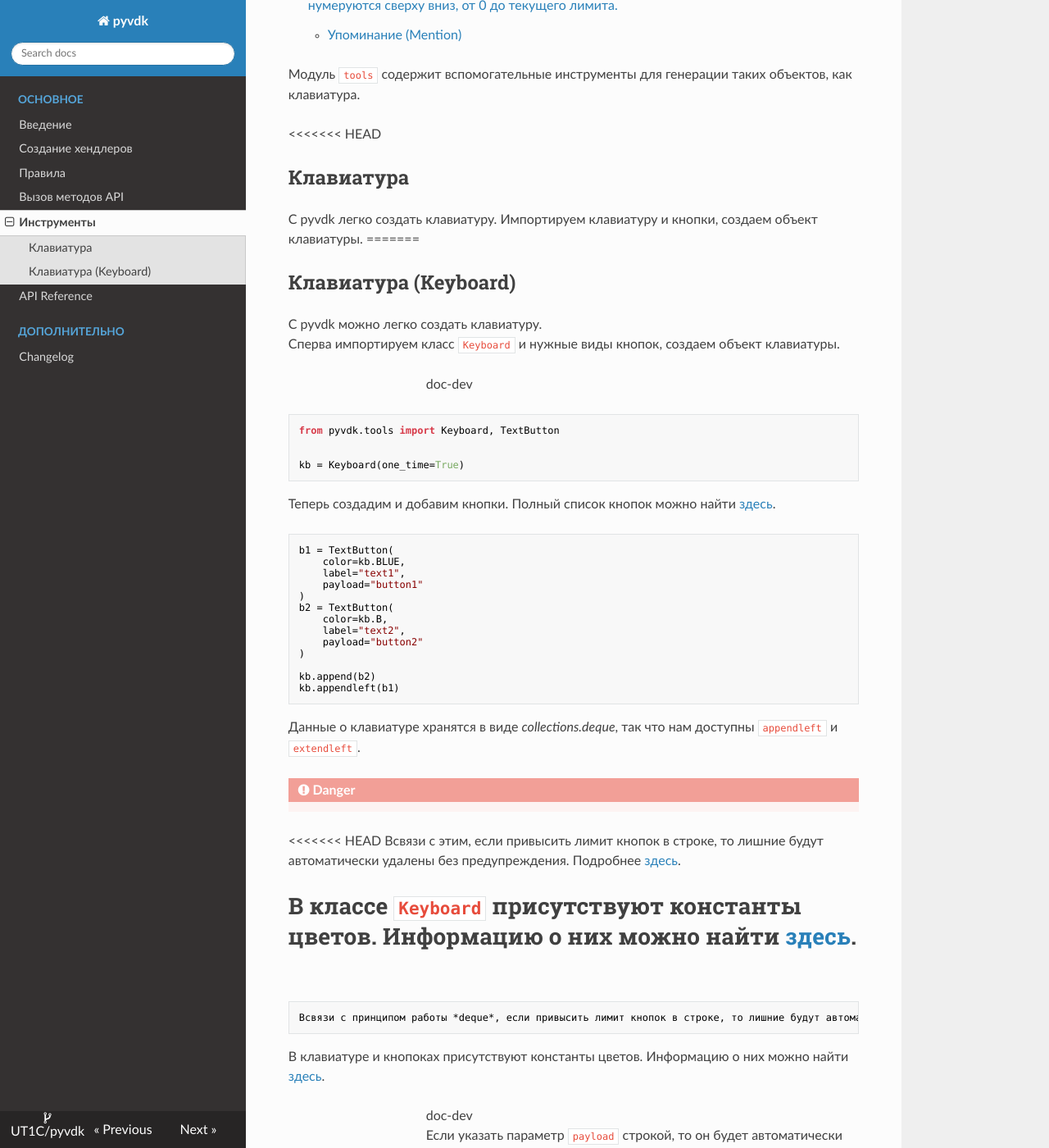
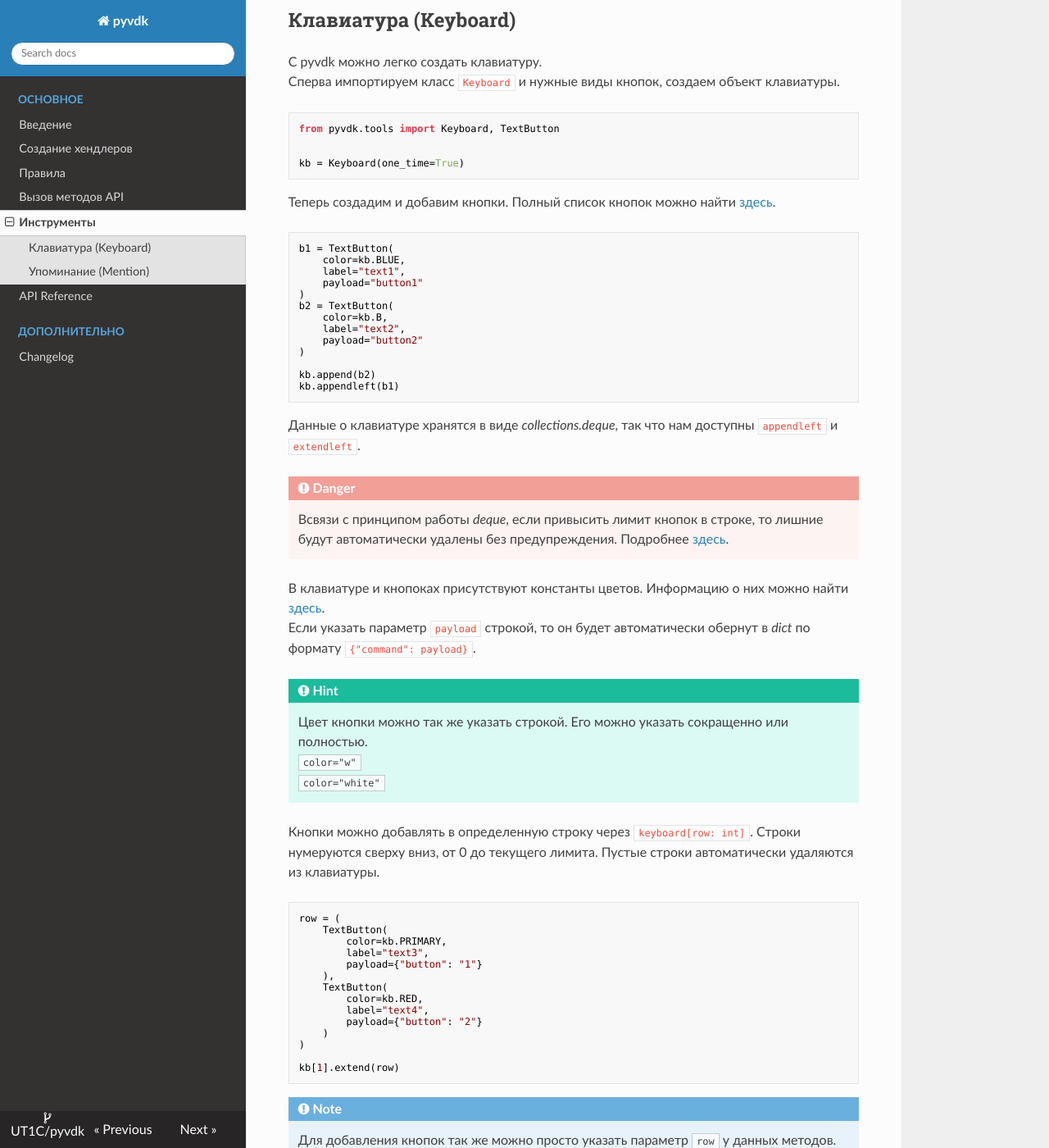
Before and after one commit to UT1C/pyvdk, an MkDocs documentation site: the page built from docs/tools.md, in a window 1280 px wide and 1400 px high, scrolled down 333 px. Shown: the whole window at 82% size. Built offline with MkDocs 1.6.1, drawn with Linux system fonts in a browser that asks for light colours; nearby versions of some CDN libraries; some of the changed text lies outside the part shown.

````diff
--- a/docs/tools.md
+++ b/docs/tools.md
@@ -4,15 +4,9 @@
 
 Модуль `tools` содержит вспомогательные инструменты для генерации таких объектов, как клавиатура.
 
-<<<<<<< HEAD
-## Клавиатура { #keyboard }
-С pyvdk легко создать клавиатуру.
-Импортируем клавиатуру и кнопки, создаем объект клавиатуры.
-=======
 ## Клавиатура (Keyboard) { #keyboard }
 С pyvdk можно легко создать клавиатуру.
 <br>Сперва импортируем класс `Keyboard` и нужные виды кнопок, создаем объект клавиатуры.
->>>>>>> doc-dev
 
 ```python
 from pyvdk.tools import Keyboard, TextButton
@@ -43,15 +37,9 @@ kb.appendleft(b1)
 Данные о клавиатуре хранятся в виде *collections.deque*, так что нам доступны `appendleft` и `extendleft`.
 
 !!! danger
-<<<<<<< HEAD
-    Всвязи с этим, если привысить лимит кнопок в строке, то лишние будут автоматически удалены без предупреждения. Подробнее [здесь](https://docs.python.org/3/library/collections.html#collections.deque).
-
-В классе `Keyboard` присутствуют константы цветов. Информацию о них можно найти [здесь](api_reference.md#color-data).
-=======
     Всвязи с принципом работы *deque*, если привысить лимит кнопок в строке, то лишние будут автоматически удалены без предупреждения. Подробнее [здесь](https://docs.python.org/3/library/collections.html#collections.deque).
 
 В клавиатуре и кнопоках присутствуют константы цветов. Информацию о них можно найти [здесь](api_reference.md#color-data).
->>>>>>> doc-dev
 <br>Если указать параметр `payload` строкой, то он будет автоматически обернут в *dict* по формату `{"command": payload}`.
 
 !!! hint
@@ -59,15 +47,7 @@ kb.appendleft(b1)
     <br>`color="w"`
     <br>`color="white"`
 
-<<<<<<< HEAD
-!!! note
-    Константы цветов так же доступны из класса кнопки.
-    <br>`TextButton.RED`
-
-Кнопки можно добавлять в определенную строку через `keyboard[row: int]`. Строки нумеруются сверху вниз, от 0 до текущего лимита.
-=======
 Кнопки можно добавлять в определенную строку через `keyboard[row: int]`. Строки нумеруются сверху вниз, от 0 до текущего лимита. Пустые строки автоматически удаляются из клавиатуры.
->>>>>>> doc-dev
 
 ```python
 row = (
@@ -86,12 +66,6 @@ row = (
 kb[1].extend(row)
 ```
 
-<<<<<<< HEAD
-!!! hint
-    Пустые строки автоматически удаляются из клавиатуры.
-
-=======
->>>>>>> doc-dev
 !!! note
     Для добавления кнопок так же можно просто указать параметр `row` у данных методов.
     <br>`kb.append(button, row=3)`
--- a/pyproject.toml
+++ b/pyproject.toml
@@ -1,6 +1,6 @@
 [tool.poetry]
 name = "pyvdk"
-version = "0.0.3"
+version = "0.0.3.1"
 description = "VK toolkit"
 authors = ["lightmanLP <liteman1000@gmail.com>", "mikk357 <mikk357@yandex.ru>"]
 license = "MIT License"
````
Also changed, not shown: docs/additional/changelog.md (+7 -0 lines), docs/index.md (+1 -0 lines).
